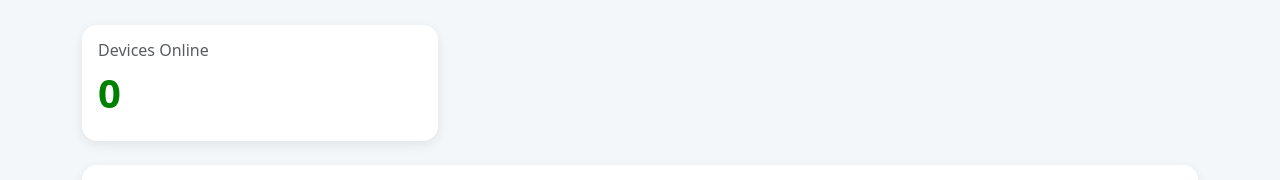
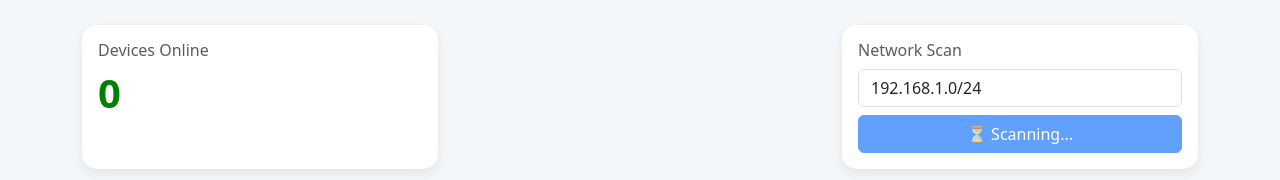
Before and after one commit to lexxycool/home-network-monitor, a Flask app: page / in a window 1280 px wide. Shown: the part 107-287 px from the top of the page. Run offline with Flask 3, Linux system fonts and the light colour scheme; data that the repository does not hold is empty.

Commit message:
adding more features

```diff
--- a/app.py
+++ b/app.py
@@ -1,54 +1,196 @@
 
-from flask import Flask, render_template, jsonify
-import subprocess, re, socket, uuid
+# from flask import Flask, render_template, jsonify, request
+# import subprocess, re, socket, uuid
 
+
+# app = Flask(__name__, static_folder="static")
+
+# def run_map(network):
+
+#     # Get the local IP address
+
+#     my_ip = socket.gethostbyname(socket.gethostname())
+
+#     my_mac = ':'.join(
+#     f'{(uuid.getnode() >> i) & 0xff:02X}'
+#     for i in range(40, -1, -8)
+# )
+
+#     result = subprocess.run(
+#         ["nmap", "-sn", network],
+#         capture_output=True,
+#         text=True
+#     )
+
+#     devices = {}
+
+#     current = None
+
+#     for line in result.stdout.splitlines():
+#         if "Nmap scan report for" in line:
+#             if current and "ip" in current:
+#                 devices[current["ip"]] = current
+#             current = {}
+
+#             match = re.search(r"Nmap scan report for (.*?) \((.*?)\)", line)
+#             if match:
+#                 current["host"] = match.group(1)
+#                 current["ip"] = match.group(2)
+
+#         elif "MAC Address" in line and current:
+#                 current["mac"] = None
+#                 mac = re.search(r"MAC Address: ([A-Fa-f0-9:]+)", line)
+#                 if mac:
+#                     current["mac"] = mac.group(1)
+#                 if current["ip"] == my_ip:
+#                     current["mac"] = my_mac
+#         elif current and "latency" in line:
+#                 latency = re.search(r"\(([^)]+)\s+latency\)", line)
+#                 if latency:
+#                     current["latency"] = latency.group(1)
+
+#     if current and "ip" in current:
+#         devices[current["ip"]] = current
+
+#     return list(devices.values())
+
+
+# @app.route("/")
+# def home():
+#     return render_template("index.html")
+
+
+# @app.route("/scan")
+# def scan():
+
+#     network = request.args.get(
+#         "network",
+#         "192.168.1.0/24"
+#     )
+#     devices = run_map(network)
+#     return jsonify(devices)
+
+
+
+# if __name__ == "__main__":
+#     app.run(debug=True)
+
+
+from flask import Flask, render_template, jsonify, request
+import subprocess
+import re
+import socket
+import uuid
+# import requests
 
 app = Flask(__name__, static_folder="static")
 
-def run_map():
 
-    # Get the local IP address
+def get_vendor(mac):
+
+    if not mac or mac == "-":
+        return "Unknown"
+
+    try:
+
+        response = requests.get(
+            f"https://api.macvendors.com/{mac}",
+            timeout=3
+        )
+
+        if response.status_code == 200:
+            return response.text
+
+    except Exception:
+        pass
+
+    return "Unknown"
+
+
+def run_map(network):
 
     my_ip = socket.gethostbyname(socket.gethostname())
 
     my_mac = ':'.join(
-    f'{(uuid.getnode() >> i) & 0xff:02X}'
-    for i in range(40, -1, -8)
-)
+        f'{(uuid.getnode() >> i) & 0xff:02X}'
+        for i in range(40, -1, -8)
+    )
 
     result = subprocess.run(
-        ["nmap", "-sn", "192.168.1.0/24"],
+        ["nmap", "-sn", network],
         capture_output=True,
         text=True
     )
+
+    if result.returncode != 0:
+
+        return [{
+            "host": "Scan Error",
+            "ip": "-",
+            "mac": "-",
+            "vendor": "-",
+            "latency": "-"
+        }]
 
     devices = {}
 
     current = None
 
     for line in result.stdout.splitlines():
+
         if "Nmap scan report for" in line:
+
             if current and "ip" in current:
                 devices[current["ip"]] = current
-            current = {}
 
-            match = re.search(r"Nmap scan report for (.*?) \((.*?)\)", line)
+            current = {
+                "host": "Unknown",
+                "ip": "",
+                "mac": "-",
+                "vendor": "-",
+                "latency": "N/A"
+            }
+
+            match = re.search(
+                r"Nmap scan report for (.+?)(?: \((.*?)\))?$",
+                line
+            )
+
             if match:
-                current["host"] = match.group(1)
-                current["ip"] = match.group(2)
 
-        elif "MAC Address" in line and current:
-                current["mac"] = None
-                mac = re.search(r"MAC Address: ([A-Fa-f0-9:]+)", line)
-                if mac:
-                    current["mac"] = mac.group(1)
+                if match.group(2):
+                    current["host"] = match.group(1)
+                    current["ip"] = match.group(2)
+                else:
+                    current["ip"] = match.group(1)
+
+        elif "MAC Address:" in line and current:
+
+            mac = re.search(
+                r"MAC Address: ([A-Fa-f0-9:]+)",
+                line
+            )
+
+            if mac:
+
+                current["mac"] = mac.group(1)
+
                 if current["ip"] == my_ip:
                     current["mac"] = my_mac
-        elif "Host" in line and current:
-                current["latency"] = None
-                latency = re.search(r"\((.*? ) latency\)", line)
-                if latency:
-                    current["latency"] = latency.group(1)
+
+                current["vendor"] = get_vendor(
+                    current["mac"]
+                )
+
+        elif "latency" in line and current:
+
+            latency = re.search(
+                r"\(([^)]+)\s+latency\)",
+                line
+            )
+
+            if latency:
+                current["latency"] = latency.group(1)
 
     if current and "ip" in current:
         devices[current["ip"]] = current
@@ -63,9 +205,15 @@ def home():
 
 @app.route("/scan")
 def scan():
-    devices = run_map()
+
+    network = request.args.get(
+        "network",
+        "192.168.1.0/24"
+    )
+
+    devices = run_map(network)
+
     return jsonify(devices)
-
 
 
 if __name__ == "__main__":
--- a/templates/index.html
+++ b/templates/index.html
@@ -17,7 +17,13 @@
 <script>
     async function loadData() {
 
-        const response = await fetch('/scan');
+        const btn = document.getElementById("scanBtn");
+
+        btn.disabled = true;
+        btn.innerHTML = "⏳ Scanning...";
+
+        const network = document.getElementById("networkRange").value;
+        const response = await fetch(`/scan?network=${encodeURIComponent(network)}`);
         const devices = await response.json();
 
         document.getElementById("deviceCount").innerText = devices.length;
@@ -42,6 +48,8 @@
         });
 
         document.getElementById("deviceBody").innerHTML = rows;
+        btn.disabled = false;
+        btn.innerHTML = "Scan";
     }
 
     window.onload = () => {
@@ -81,12 +89,11 @@
 
 <div class="container">
 
-<div class="row mb-4">
+    <div class="row mb-4 justify-content-between">
 
+        <!-- Devices Online -->
     <div class="col-md-4">
-
-        <div class="card stat-card">
-
+        <div class="card stat-card h-100">
             <div class="card-body">
 
                 <h6 class="text-muted">
@@ -98,11 +105,64 @@
                 </h1>
 
             </div>
+        </div>
+    </div>
+
+    <!-- Network Scanner -->
+    <div class="col-md-4">
+        <div class="card stat-card h-100">
+            <div class="card-body">
+
+                <h6 class="text-muted">
+                    Network Scan
+                </h6>
+
+                <input
+                    type="text"
+                    id="networkRange"
+                    class="form-control mb-2"
+                    value="192.168.1.0/24">
+
+                <button
+                    id="scanBtn"
+                    class="btn btn-primary w-100"
+                    onclick="loadData()">
+
+                    Scan
+
+                </button>
+
+            </div>
+        </div>
+    </div>
+
+
+    </div>
+
+<!-- <div class="card shadow-sm mb-4"> -->
+    <!-- <div class="card-body">
+
+        <label class="form-label">
+            Network Range
+        </label>
+
+        <div class="input-group">
+
+            <input
+                id="networkRange"
+                class="form-control"
+                value="192.168.1.0/24"
+            >
+
+            <button
+                class="btn btn-primary"
+                onclick="loadData()">
+                Scan
+            </button>
 
         </div>
 
-    </div>
-
+    </div> -->
 </div>
 
 <div class="device-table">
```
